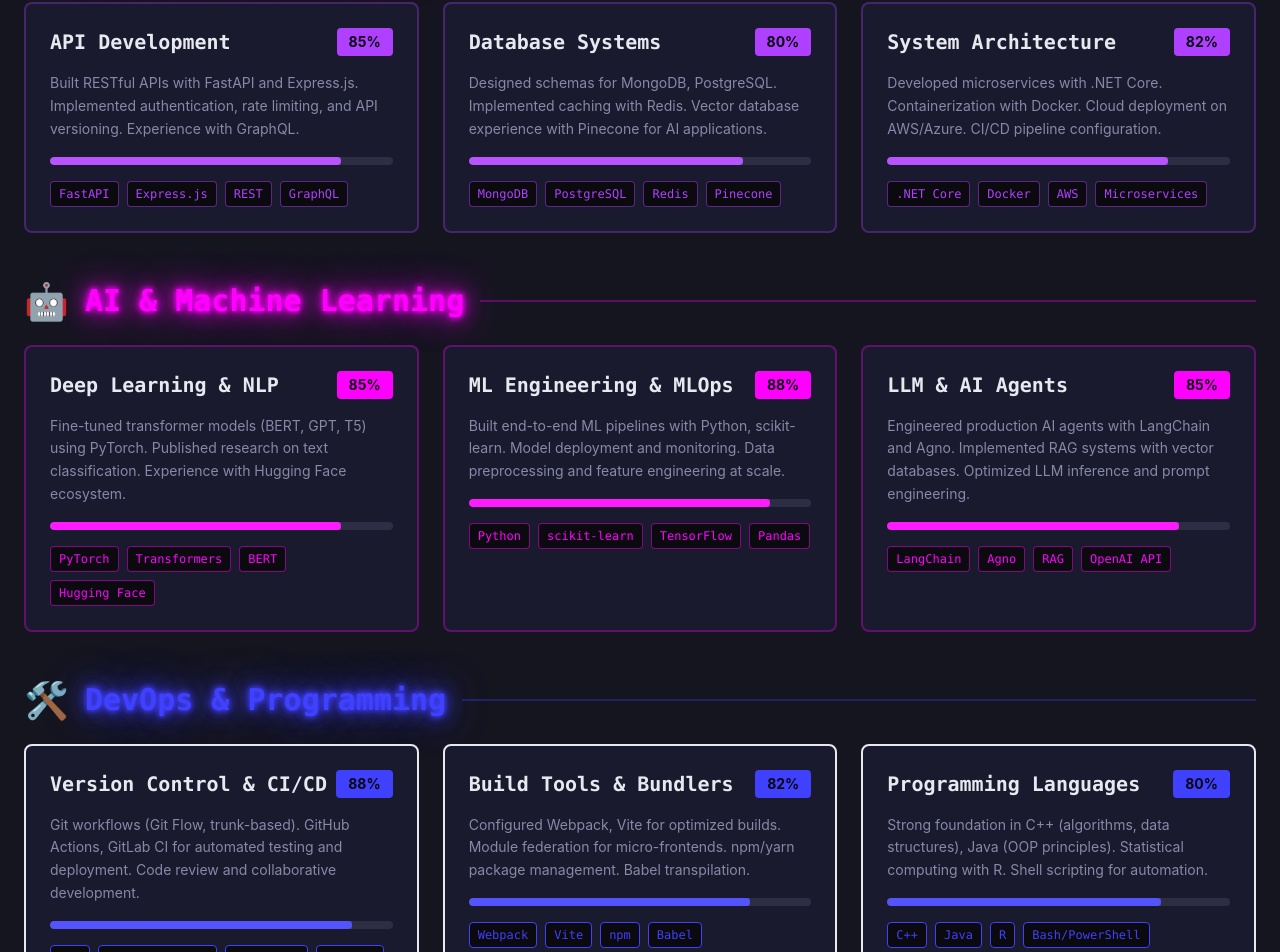
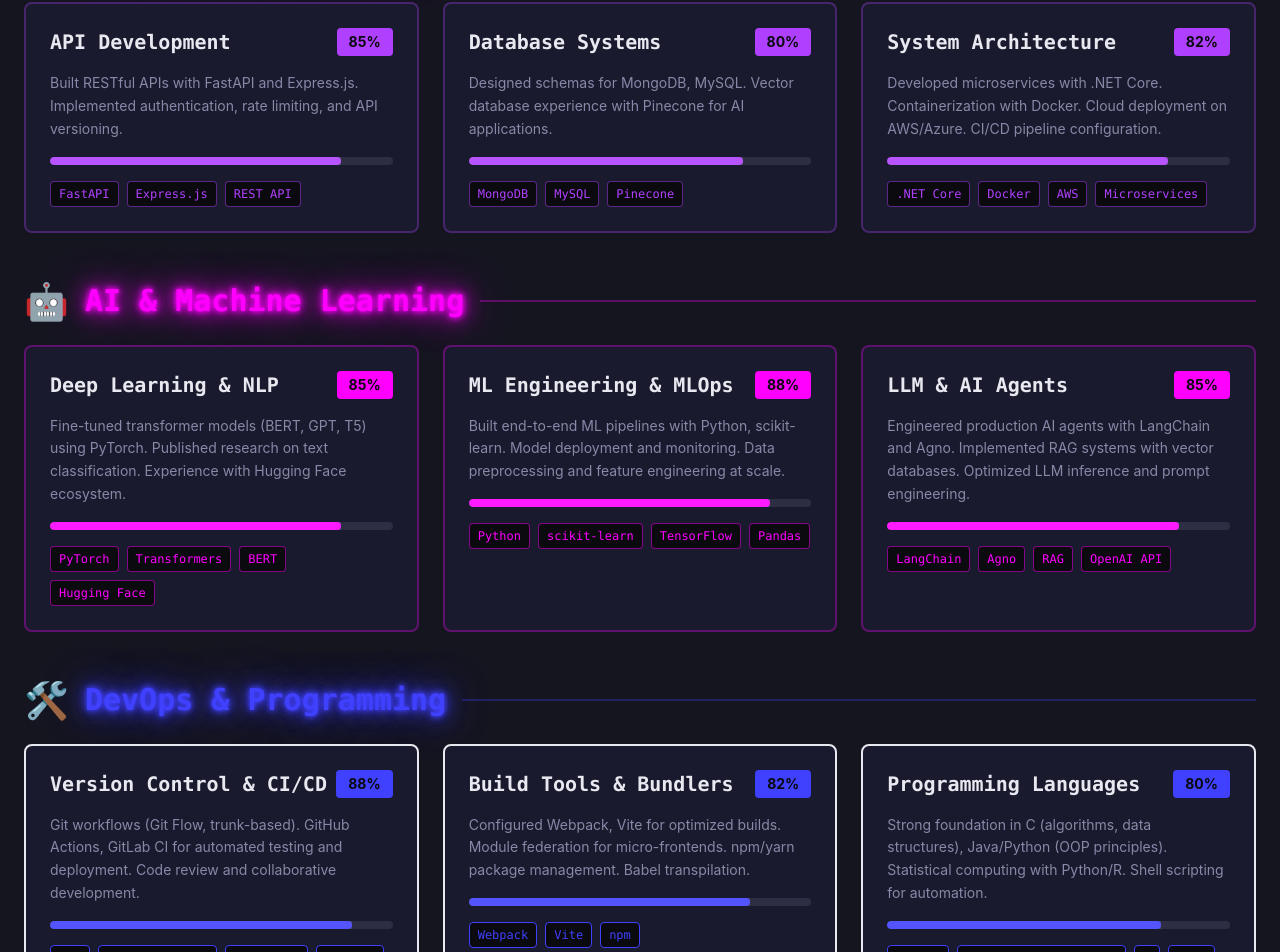
Before and after one commit to NotAlpha45/my-portfolio-v3, a React (Vite) app: page / in a window 1280 px wide. Shown: the part 2330-3282 px from the top of the page. Built offline with nearby package versions, Linux system fonts and the light colour scheme.

Commit message:
refactor: Update skill descriptions and technologies in Skills component for accuracy and clarity

```diff
--- a/src/components/Skills.tsx
+++ b/src/components/Skills.tsx
@@ -49,14 +49,14 @@
         {
           name: 'API Development',
           level: 85,
-          description: 'Built RESTful APIs with FastAPI and Express.js. Implemented authentication, rate limiting, and API versioning. Experience with GraphQL.',
-          technologies: ['FastAPI', 'Express.js', 'REST', 'GraphQL']
+          description: 'Built RESTful APIs with FastAPI and Express.js. Implemented authentication, rate limiting, and API versioning.',
+          technologies: ['FastAPI', 'Express.js', 'REST API']
         },
         {
           name: 'Database Systems',
           level: 80,
-          description: 'Designed schemas for MongoDB, PostgreSQL. Implemented caching with Redis. Vector database experience with Pinecone for AI applications.',
-          technologies: ['MongoDB', 'PostgreSQL', 'Redis', 'Pinecone']
+          description: 'Designed schemas for MongoDB, MySQL. Vector database experience with Pinecone for AI applications.',
+          technologies: ['MongoDB', 'MySQL', 'Pinecone']
         },
         {
           name: 'System Architecture',
@@ -106,20 +106,20 @@
           name: 'Build Tools & Bundlers',
           level: 82,
           description: 'Configured Webpack, Vite for optimized builds. Module federation for micro-frontends. npm/yarn package management. Babel transpilation.',
-          technologies: ['Webpack', 'Vite', 'npm', 'Babel']
+          technologies: ['Webpack', 'Vite', 'npm']
         },
         {
           name: 'Programming Languages',
           level: 80,
-          description: 'Strong foundation in C++ (algorithms, data structures), Java (OOP principles). Statistical computing with R. Shell scripting for automation.',
-          technologies: ['C++', 'Java', 'R', 'Bash/PowerShell']
+          description: 'Strong foundation in C (algorithms, data structures), Java/Python (OOP principles). Statistical computing with Python/R. Shell scripting for automation.',
+          technologies: ['Python', 'Javascript/Typescript', 'C', 'Java', 'R', 'Bash/PowerShell']
         }
       ]
     }
   ];
 
   const getColorClass = (color: string) => {
-    switch(color) {
+    switch (color) {
       case 'cyber-cyan': return 'bg-cyber-cyan text-noir-black';
       case 'cyber-purple': return 'bg-cyber-purple text-noir-black';
       case 'cyber-pink': return 'bg-cyber-pink text-noir-black';
@@ -129,7 +129,7 @@
   };
 
   const getBorderClass = (color: string) => {
-    switch(color) {
+    switch (color) {
       case 'cyber-cyan': return 'border-cyber-cyan';
       case 'cyber-purple': return 'border-cyber-purple';
       case 'cyber-pink': return 'border-cyber-pink';
@@ -139,7 +139,7 @@
   };
 
   const getTextClass = (color: string) => {
-    switch(color) {
+    switch (color) {
       case 'cyber-cyan': return 'text-cyber-cyan';
       case 'cyber-purple': return 'text-cyber-purple';
       case 'cyber-pink': return 'text-cyber-pink';
```
